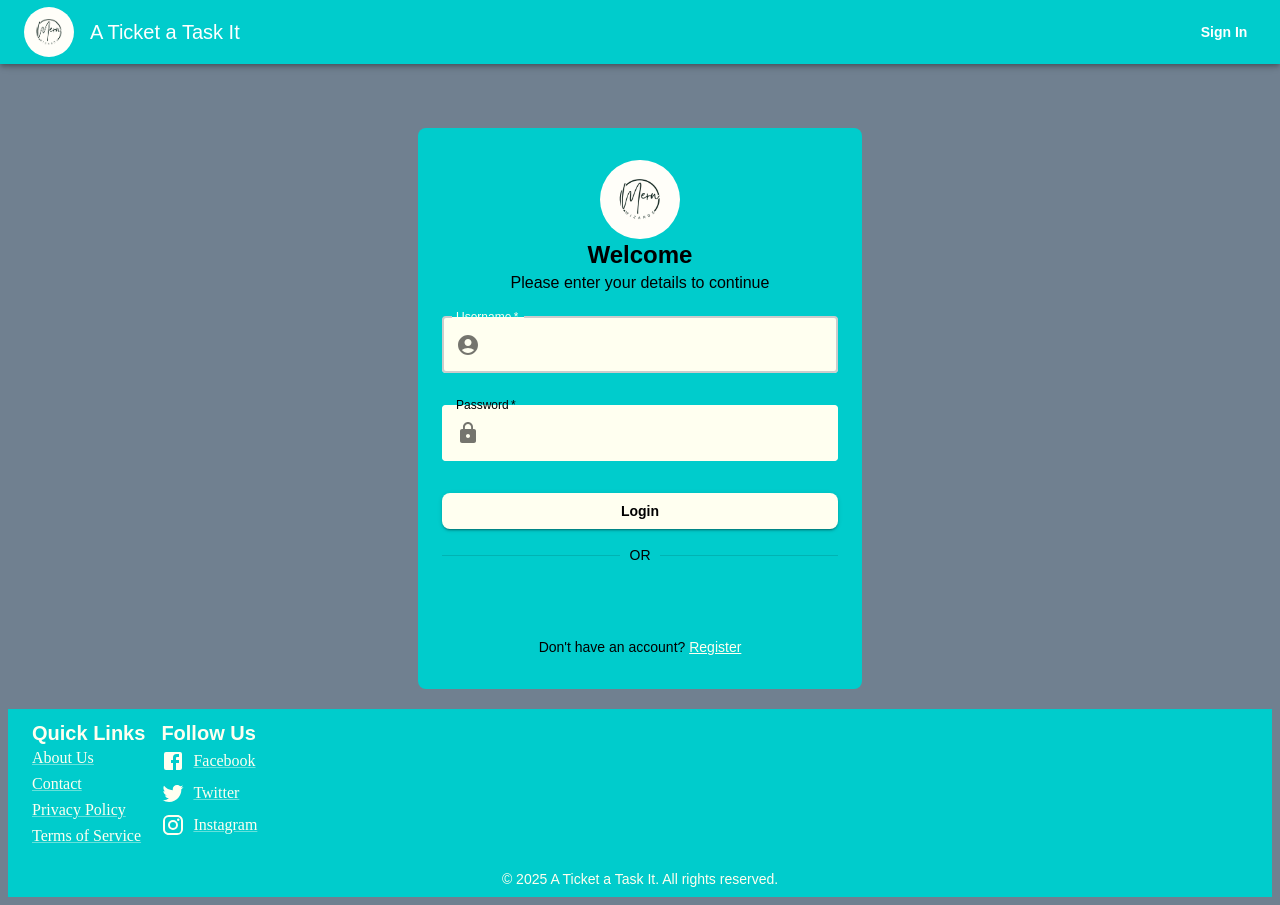
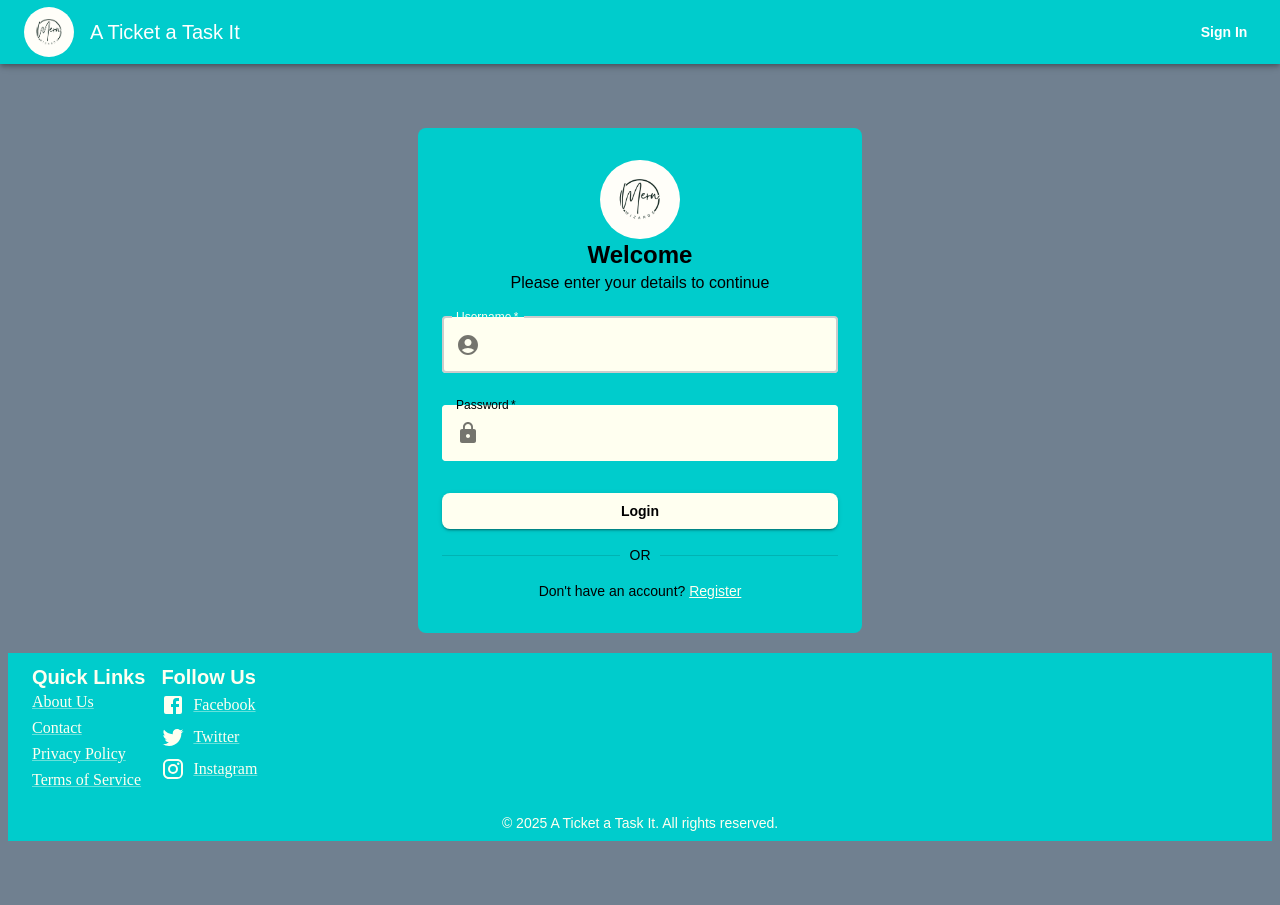
Before and after one commit to LukeZHar/MERN-Wizards-T3A2-B, a React (Vite) app: page /login in a window 1280 px wide. After the commit the page ends 849 px from the top, so only its background shows below. Built offline with nearby package versions, Linux system fonts and the light colour scheme.

Commit message:
fix: Removing google dependencies and files

```diff
--- a/package.json
+++ b/package.json
@@ -32,13 +32,11 @@
     "@emotion/styled": "^11.14.0",
     "@mui/icons-material": "^6.4.6",
     "@mui/material": "^6.4.6",
-    "@react-oauth/google": "^0.12.1",
     "axios": "^1.8.1",
     "bcrypt": "^5.1.1",
     "cors": "^2.8.5",
     "dotenv": "^16.4.7",
     "express": "^4.21.2",
-    "google-auth-library": "^9.15.1",
     "helmet": "^8.0.0",
     "jsonwebtoken": "^9.0.2",
     "jwt-decode": "^4.0.0",
--- a/src/backend/routes/authRoutes.js
+++ b/src/backend/routes/authRoutes.js
@@ -1,5 +1,4 @@
 const express = require("express");
-const { registerUser, loginUser, googleLogin } = require("../controllers/authController");
 
 const router = express.Router();
 
@@ -7,6 +6,4 @@ router.post("/register", registerUser );
 
 router.post("/login", loginUser );
 
-router.post('/google', googleLogin); // Google authentication endpoint
-
 module.exports = router;
--- a/src/frontend/components/GoogleSignInButton.jsx
+++ /dev/null
@@ -1,23 +0,0 @@
-import React from 'react';
-import { GoogleLogin } from '@react-oauth/google';
-
-const GoogleSignInButton = () => {
-    const responseGoogle = (response) => {
-        const idToken = response.credential; // Get the ID token from the response
-        console.log('ID Token:', idToken); // Log the ID token for debugging
-            };
-
-    const handleLoginFailure = (error) => {
-        console.error("Login failed:", error);
-    };
-
-    return (
-        <GoogleLogin
-            onSuccess={responseGoogle}
-            onFailure={handleLoginFailure}
-            logo="Your logo or custom rendering if needed"
-        />
-    );
-};
-
-export default GoogleSignInButton;
--- a/src/frontend/pages/App.jsx
+++ b/src/frontend/pages/App.jsx
@@ -10,12 +10,9 @@ import "../styles/App.css"
 import NotificationsPage from "./NotificationsPage.jsx";
 import Home from "./Home.jsx";
 import ProfilePage from "./ProfilePage.jsx";
-import { GoogleOAuthProvider } from '@react-oauth/google';
 
 function App() {
-  const GOOGLE_CLIENT_ID = import.meta.env.VITE_GOOGLE_CLIENT_ID;
   return (
-    <GoogleOAuthProvider clientId={GOOGLE_CLIENT_ID}>
       <PostProvider>
         <Router>
           <Layout>
@@ -32,7 +29,6 @@ function App() {
           </Layout>
         </Router>
       </PostProvider>
-    </GoogleOAuthProvider>
   );
 }
 
--- a/src/frontend/pages/LoginPage.jsx
+++ b/src/frontend/pages/LoginPage.jsx
@@ -2,12 +2,10 @@ import { useState } from "react";
 import axios from 'axios';
 import { TextField, Button, Typography, Container, Divider, InputAdornment } from '@mui/material'; // Import MUI components
 import { AccountCircle, Lock } from '@mui/icons-material';
-import GoogleIcon from '@mui/icons-material/Google'
 import { useUserAuthContext } from "../contexts/UserAuthContext"; // Import custom AuthContext
 import { useSnackbar } from "../contexts/SnackbarContext";
 import { useNavigate } from "react-router-dom";
 import logo from "../assets/Mern.png"
-import GoogleSignInButton from '../components/GoogleSignInButton';
 
 export default function LoginPage() {
     // State variables for storing login input and error messages
@@ -97,14 +95,6 @@ export default function LoginPage() {
                 <Divider sx={{ my: 2 }}>
                     <Typography variant="body2">OR</Typography>
                 </Divider>
-                <GoogleSignInButton
-                    fullWidth
-                    variant="contained"
-                    sx={{ mb: 2, mt: 1 }}
-                >
-                    <GoogleIcon sx={{ marginRight: 1 }} /> {/* Google icon */}
-                    Login with Google
-                </GoogleSignInButton>
                 <Typography variant="body2" align="center" sx={{ mt: 2 }}>
                     Don't have an account? <a href="/register" style={{ color: '#fffff0' }}>Register</a>
                 </Typography>
--- a/src/frontend/pages/RegisterPage.jsx
+++ b/src/frontend/pages/RegisterPage.jsx
@@ -4,7 +4,6 @@ import logo from "../assets/Mern.png"
 import { useNavigate } from "react-router-dom";
 import { TextField, Button, Typography, Container, Alert, Divider, InputAdornment } from '@mui/material'; // Import MUI components
 import { AccountCircle, Lock, MailOutline } from '@mui/icons-material';
-import GoogleIcon from '@mui/icons-material/Google';
 import { useSnackbar } from "../contexts/SnackbarContext";
 
 export default function RegisterPage() {
@@ -106,15 +105,6 @@ export default function RegisterPage() {
                 <Divider sx={{ my: 2 }}>
                     <Typography variant="body2">OR</Typography>
                 </Divider>
-                <Button
-                    fullWidth
-                    variant="contained"
-                    sx={{ mb: 2, mt: 1 }}
-                    onClick={() => window.location.href = 'http://localhost:5000/api/auth/google'}
-                >
-                    <GoogleIcon sx={{ marginRight: 1 }} /> {/* Google icon */}
-                    Register with Google
-                </Button>
                 {error && <Alert severity="error" sx={{ mt: 2 }}>{error}</Alert>}
                 <Typography variant="body2" color="#fffff0" align="center" sx={{ mt: 2 }}>
                     Already have an account? <a href="/login" style={{ color: '#fffff0' }}>Login</a>
```
Also changed, not shown: 2 other files (tests, documents, lock files or other folders).
